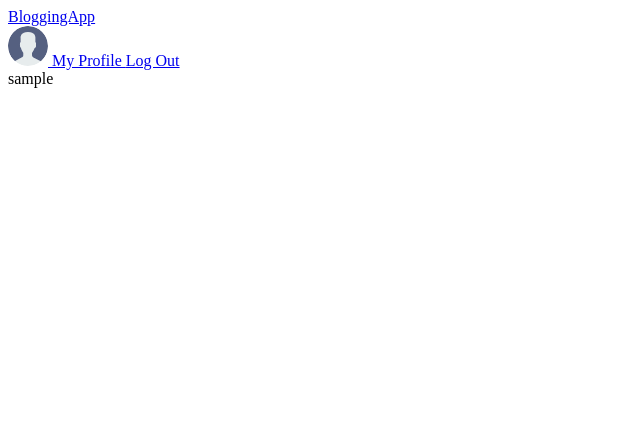
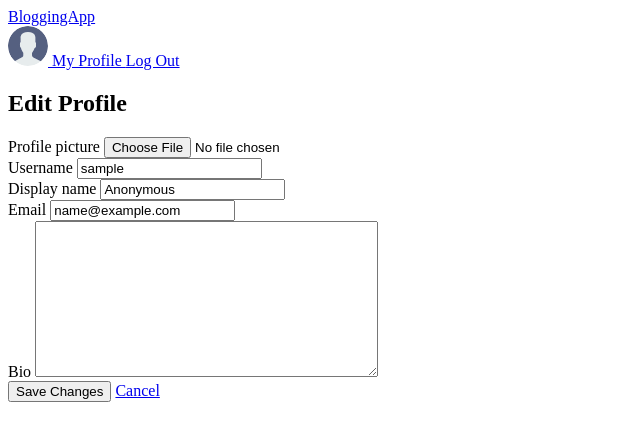
Before and after one commit to hashtag-ankita/bloggingApp-2, a Django app: page /edit_profile/ in a window 1280 px wide. Shown: the top 441 px of the page, without its empty margins (0-640 px from the left). Run offline with Django 5.2, Linux system fonts and the light colour scheme; the visitor is signed in with stand-in values (Sample User, id 1).

Commit message:
Added editing profile via `Edit Profile` option

```diff
--- a/base/forms.py
+++ b/base/forms.py
@@ -45,6 +45,57 @@ class LoginForm(forms.Form):
     def clean_email(self):
         return self.cleaned_data['email'].lower()  # Normalize email
 
+
+class EditProfileForm(forms.ModelForm):
+    class Meta:
+        model = CustomUser
+        fields = ['profile_picture', 'username', 'display_name', 'email', 'bio']
+        widgets = {
+            'profile_picture': forms.ClearableFileInput()
+        }
+
+    def clean_username(self):
+        if not self.cleaned_data['username']:
+            raise forms.ValidationError("Please enter a new username.")
+        username = self.cleaned_data['username']
+
+        # replace the spaces with underscores
+        cleaned_username = username.replace(' ', '_').lower()
+
+        # raise an error if the new username already exists, regardless of the case
+        if CustomUser.objects.filter(username__iexact=cleaned_username).exclude(pk=self.instance.pk).exists():
+            raise forms.ValidationError("Username not available. Please choose another one.")
+
+        return cleaned_username
+
+    def clean_email(self):
+        email = self.cleaned_data.get('email').strip().lower() # Normalize the email address
+
+        if CustomUser.objects.filter(email=email).exclude(pk=self.instance.pk).exists():
+            raise forms.ValidationError("This email is already registered. Try using another email.")
+
+        return email
+
+    def save(self, commit=True):
+        user = super().save(commit=False)
+
+        # Handle clearing the picture
+        if self.cleaned_data.get('profile_picture') is False:
+            if user.profile_picture:
+                user.profile_picture.delete(save=False)
+            user.profile_picture = None
+
+        # if new picture uploaded, delete the old one
+        elif self.cleaned_data.get('profile_picture'):
+            # if an old picture exists and is different, delete it
+            if self.instance.profile_picture and self.instance.profile_picture != self.cleaned_data.get('profile_picture'):
+                self.instance.profile_picture.delete(save=False)
+
+            user.profile_picture = self.cleaned_data.get('profile_picture')
+
+        if commit:
+            user.save()
+        return user
 
 class PostForm(forms.ModelForm):
     class Meta:
--- a/base/templates/edit_profile.html
+++ b/base/templates/edit_profile.html
@@ -2,6 +2,30 @@
 
 {% block content %}
 
-{{ request.user.username }}
+<div class="edit-profile-container">
+    <div class="edit-profile-title">
+        <h2>Edit Profile</h2>
+    </div>
+
+    <div class="edit-profile-form">
+        <form action="" method="post" class="edit-profile" enctype="multipart/form-data">
+            {% csrf_token %}
+            {% for field in form %}
+            <div class="form-group">
+                <label for="{{ field.id_for_label }}" class="profile-{{ field.label }}">{{ field.label }}</label>
+                {{ field }}
+                {% if field.errors %}
+                <div class="alert alert-danger" role="alert">
+                    {{ field.errors }}
+                </div>
+                {% endif %}
+            </div>
+            {% endfor %}
+
+            <button type="submit" class="btn btn-primary">Save Changes</button>
+            <a href="{% url 'profile' request.user.username %}" class="btn btn-secondary">Cancel</a>
+        </form>
+    </div>
+</div>
 
 {% endblock %}
--- a/base/views.py
+++ b/base/views.py
@@ -1,7 +1,7 @@
 from django.shortcuts import render, redirect, get_object_or_404
 from django.contrib.auth import login, authenticate, logout
 from django.contrib.auth.decorators import login_required
-from .forms import SignupForm, LoginForm, PostForm, CategoryForm
+from .forms import SignupForm, LoginForm, PostForm, CategoryForm, EditProfileForm
 from .models import CustomUser, Post, Category, Tag
 
 # Create your views here.
@@ -100,7 +100,17 @@ def createPost(request):
 @login_required(login_url='login')
 def editProfile(request):
     # user = request.user
-    return render(request, 'edit_profile.html')
+
+    if request.method == 'POST':
+        form = EditProfileForm(request.POST, request.FILES, instance=request.user)
+        if form.is_valid():
+            form.save()
+            return redirect('profile', username=request.user.username)
+        else:
+            return render(request, 'edit_profile.html', {'form': form})
+    else:
+        form = EditProfileForm(instance=request.user)
+    return render(request, 'edit_profile.html', {'form': form})
 
 @login_required(login_url='login')
 def addCategory(request):
```
